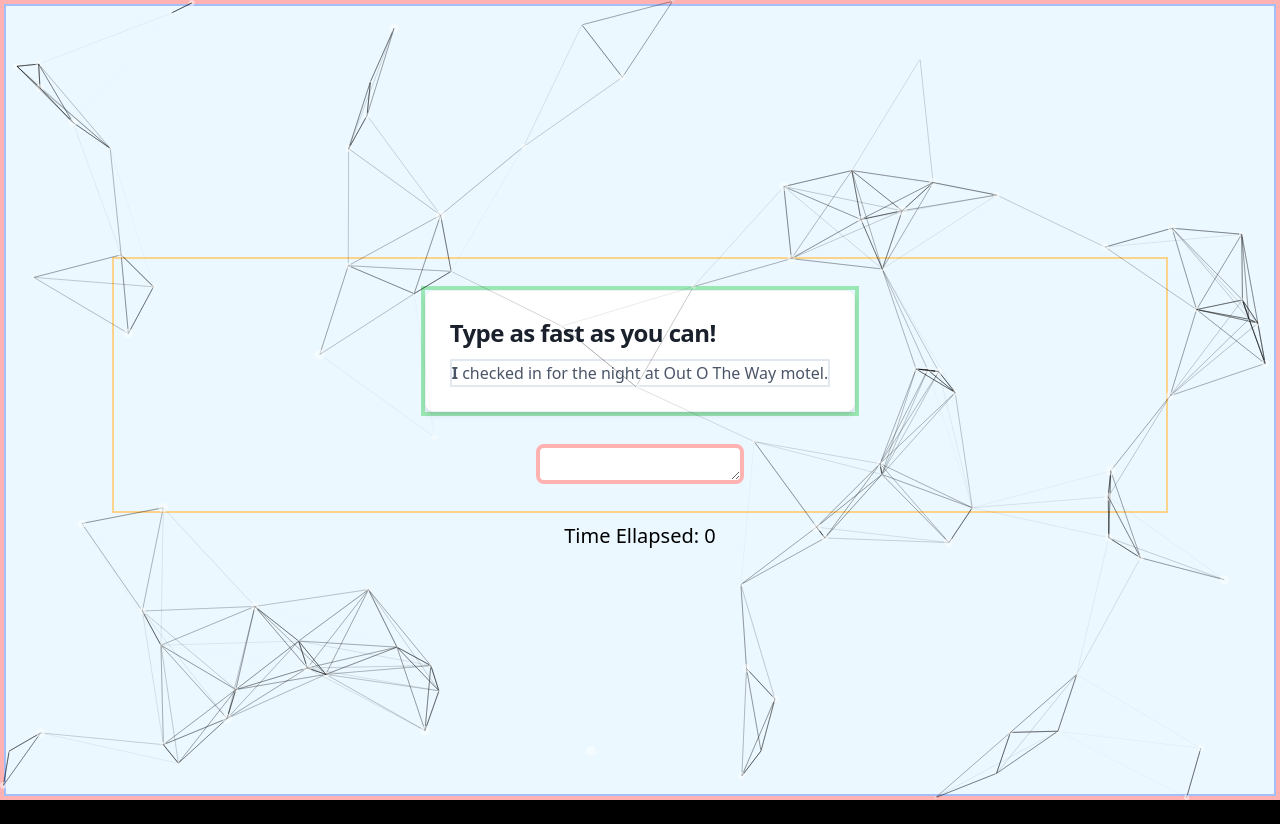
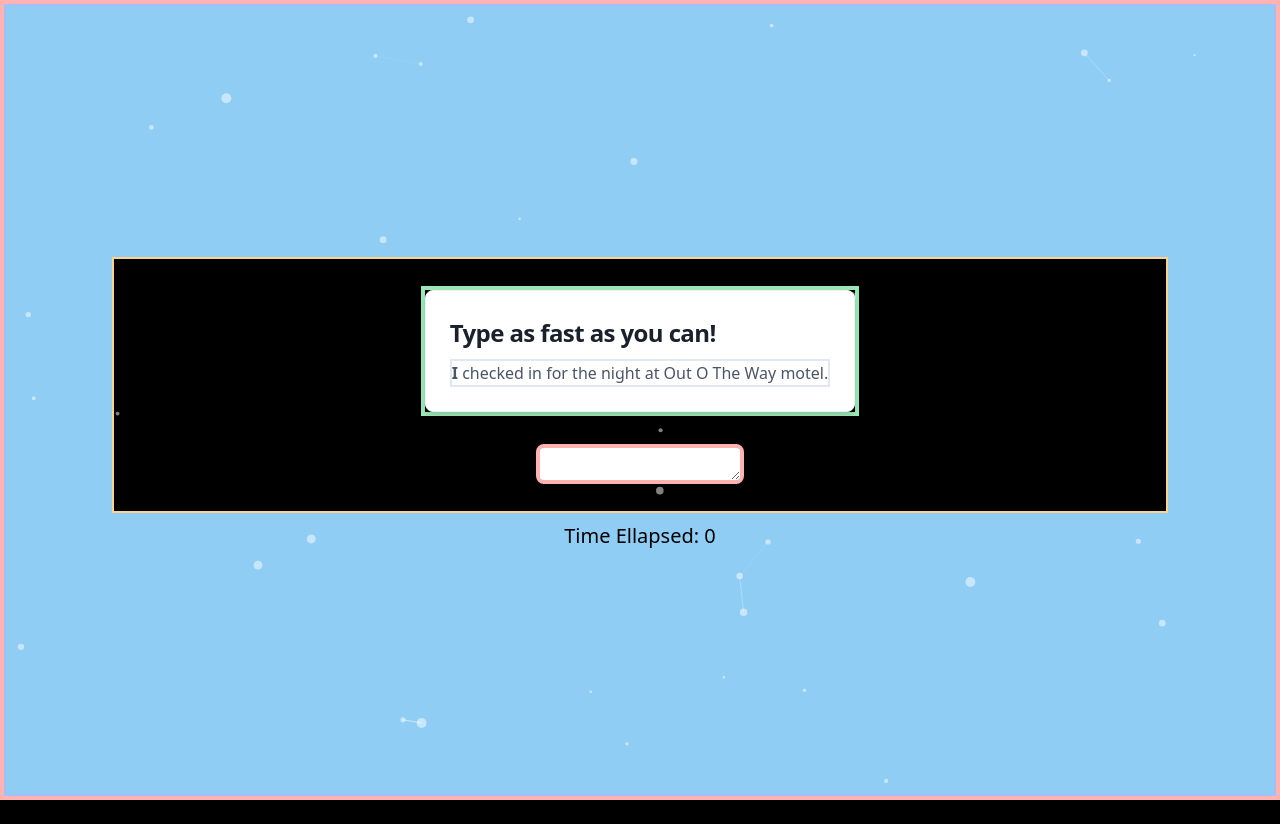
Before and after one commit to arjitjohar/TypingGame, a React (Create React App) app in the folder my-app/: page / in a window 1280 px wide. Built offline with nearby package versions, Linux system fonts and the light colour scheme.

Commit message:
continuing to polish up the particles

```diff
--- a/my-app/src/components/ParticleBackground.js
+++ b/my-app/src/components/ParticleBackground.js
@@ -54,8 +54,8 @@ const ParticleBackground = () => {
                         value: "#ffffff",
                     },
                     links: {
-                        color: "#000000",
-                        distance: 150,
+                        color: "#ffffff",
+                        distance: 50,
                         enable: true,
                         opacity: 0.5,
                         width: 1,
@@ -71,7 +71,7 @@ const ParticleBackground = () => {
                             default: "bounce",
                         },
                         random: false,
-                        speed: 6,
+                        speed: 3,
                         straight: false,
                     },
                     number: {
@@ -79,7 +79,7 @@ const ParticleBackground = () => {
                             enable: true,
                             area: 800,
                         },
-                        value: 80,
+                        value: 30,
                     },
                     opacity: {
                         value: 0.5,
--- a/my-app/src/components/TypingArea.tsx
+++ b/my-app/src/components/TypingArea.tsx
@@ -108,10 +108,10 @@ const TypingArea = () => {
 
     //move everything to the center of the screen
 
-    <div className="flex flex-col items-center justify-center w-full h-screen bg-blue-100 border-4 border-red-300">
+    <div className="flex flex-col items-center justify-center w-full h-screen bg-blue-300 border-4 border-red-300">
       <ParticleBackground />
       <div className="flex flex-col justify-center items-center border-2 border-indigo-300 w-full h-screen">
-        <div className="flex flex-col justify-evenly items-center border-2 border-orange-300 w-5/6 my-2 h-64">
+        <div className="flex flex-col justify-evenly items-center border-2 border-orange-300 bg-black w-5/6 my-2 h-64">
           <div className="flex flex-row border-4 border-green-300">
             <TypingText
               text={sampleStringArr}
```
